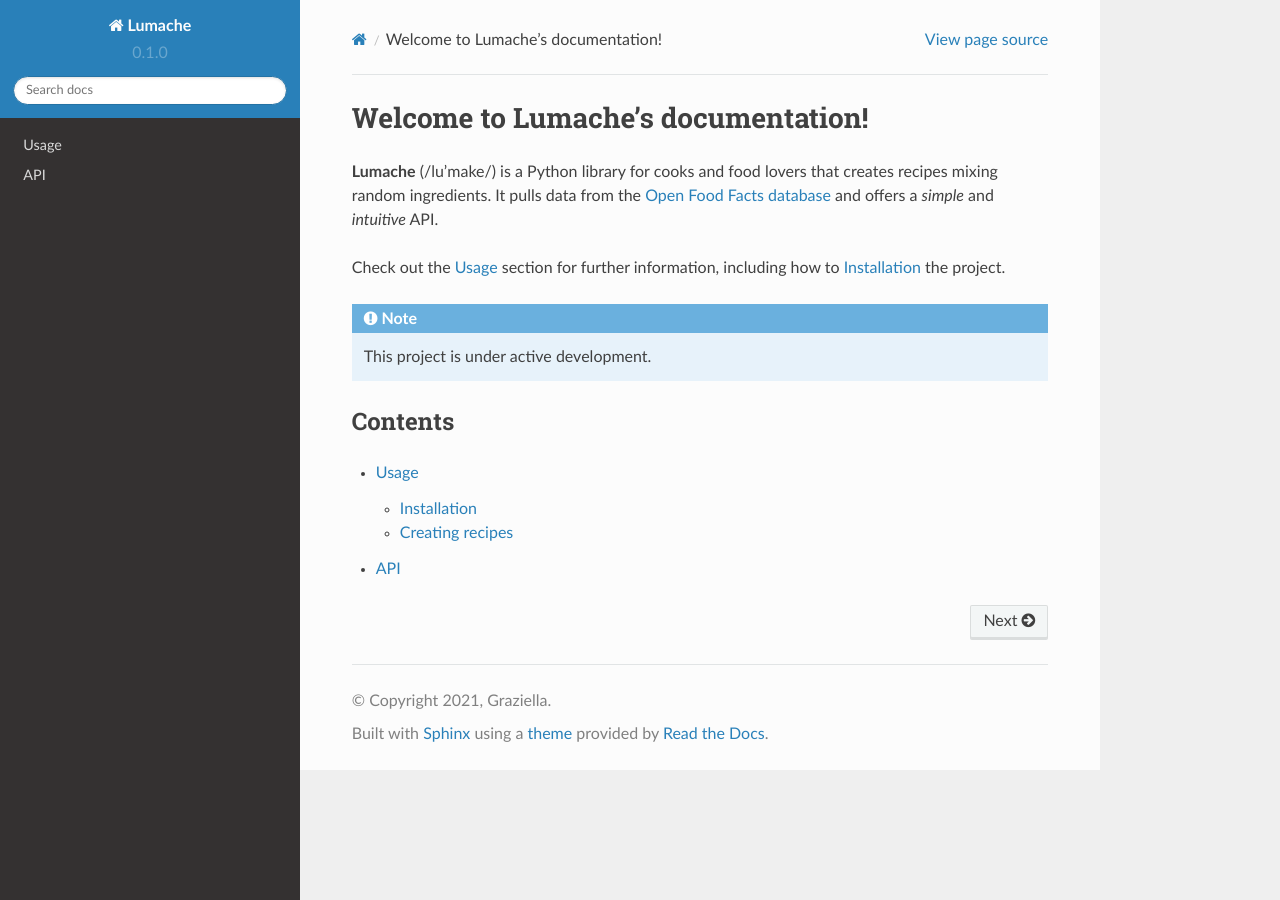
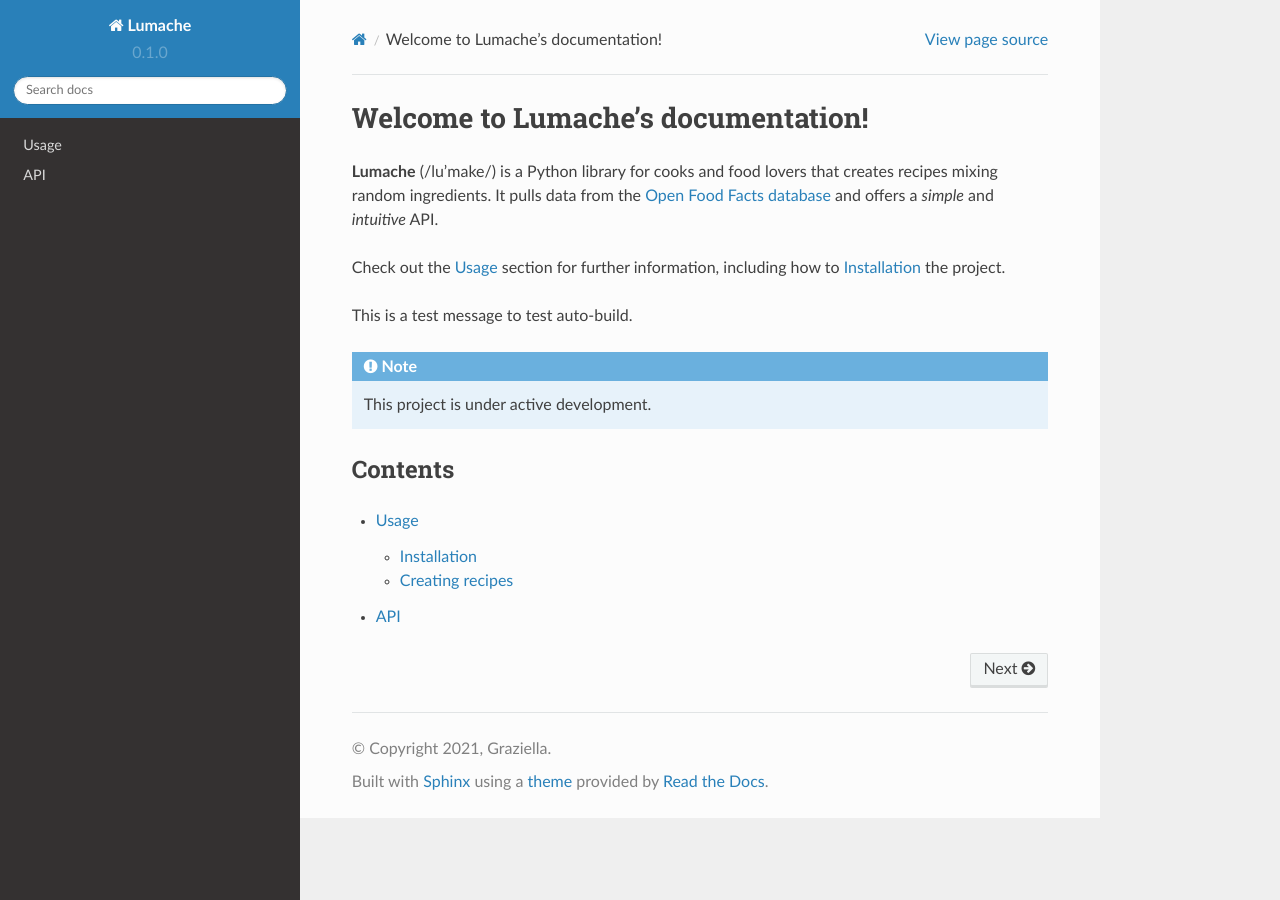
Before and after one commit to jcheng12/TestDocs, a Sphinx documentation site: the page built from docs/source/index.rst, in a window 1280 px wide. Built offline with Sphinx 7.4.7 and the Read the Docs theme 2.0.0, drawn with Linux system fonts in a browser that asks for light colours.

Commit message:
Update index.rst
Added a test message

```diff
--- a/docs/source/index.rst
+++ b/docs/source/index.rst
@@ -8,6 +8,8 @@ and offers a *simple* and *intuitive* API.
 
 Check out the :doc:`usage` section for further information, including
 how to :ref:`installation` the project.
+
+This is a test message to test auto-build.
 
 .. note::
 
```
